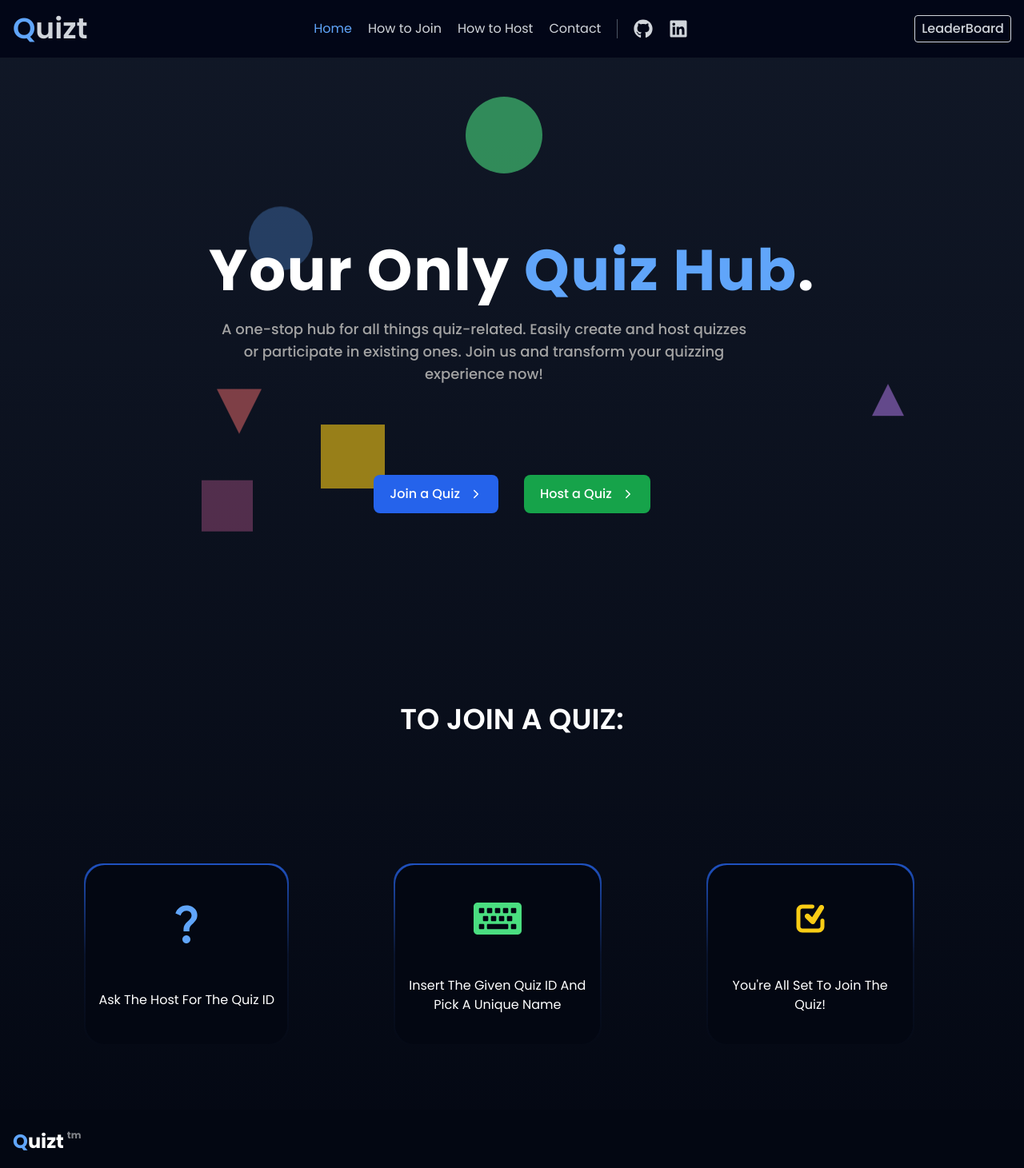
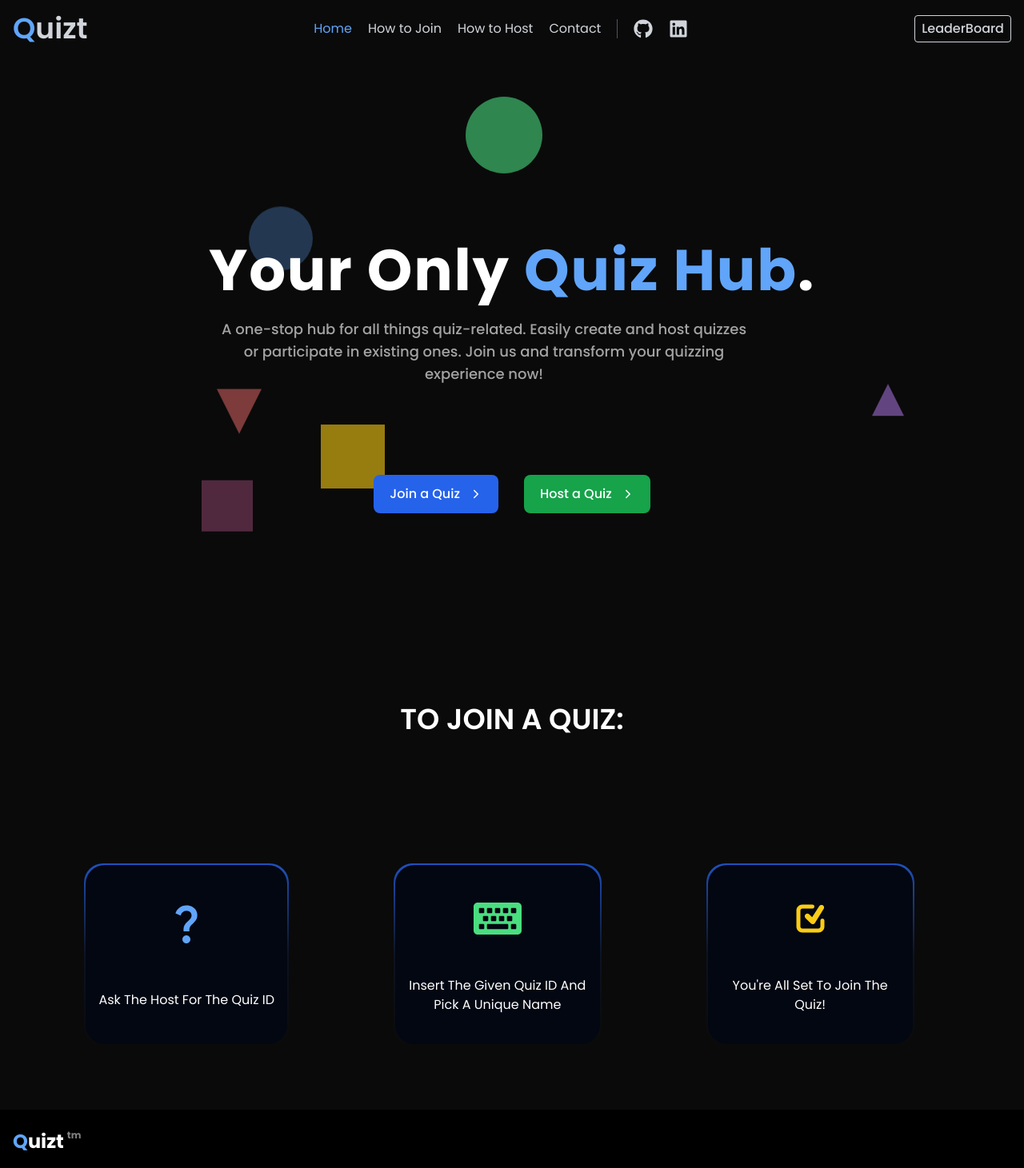
Before and after one commit to abdel-rahmanSalem/quizt, a React (Vite) app: page / in a window 1280 px wide. Shown: the top 1461 px of the page at 80% size. Built offline with nearby package versions, Linux system fonts and the light colour scheme.

Commit message:
Ref: colors-UI

```diff
--- a/src/index.css
+++ b/src/index.css
@@ -5,5 +5,5 @@
 
 body {
   font-family: "poppins", sans-serif;
-  background: #020617;
+  background: #0a0a0a;
 }
--- a/src/ui/AppLayout.jsx
+++ b/src/ui/AppLayout.jsx
@@ -4,11 +4,11 @@ import Navbar from "./navbar/Navbar";
 
 function AppLayout() {
   return (
-    <div className="bg-gradient-to-b from-gray-900 to-gray-950 ">
+    <>
       <Navbar />
       <Outlet />
       <Footer />
-    </div>
+    </>
   );
 }
 
--- a/src/ui/Footer.jsx
+++ b/src/ui/Footer.jsx
@@ -2,7 +2,7 @@ import Logo from "./Logo";
 
 const Footer = () => {
   return (
-    <footer className="bg-gray-950 text-white py-6">
+    <footer className="bg-black text-white py-6 z-10">
       <div className="container mx-auto px-4">
         <h1 className="text-2xl font-bold flex items-start">
           <Logo />
--- a/src/ui/navbar/Navbar.jsx
+++ b/src/ui/navbar/Navbar.jsx
@@ -10,7 +10,7 @@ const Navbar = () => {
   const [isOpen, setIsOpen] = useState(false);
   return (
     <>
-      <nav className="bg-slate-950 text-gray-300 p-4 fixed w-full top-0 z-30">
+      <nav className="bg-neutral-950 text-gray-300 p-4 fixed w-full top-0 z-30">
         <div className="container mx-auto flex justify-between items-center">
           <div className="text-4xl font-semibold">
             <Logo />
```
